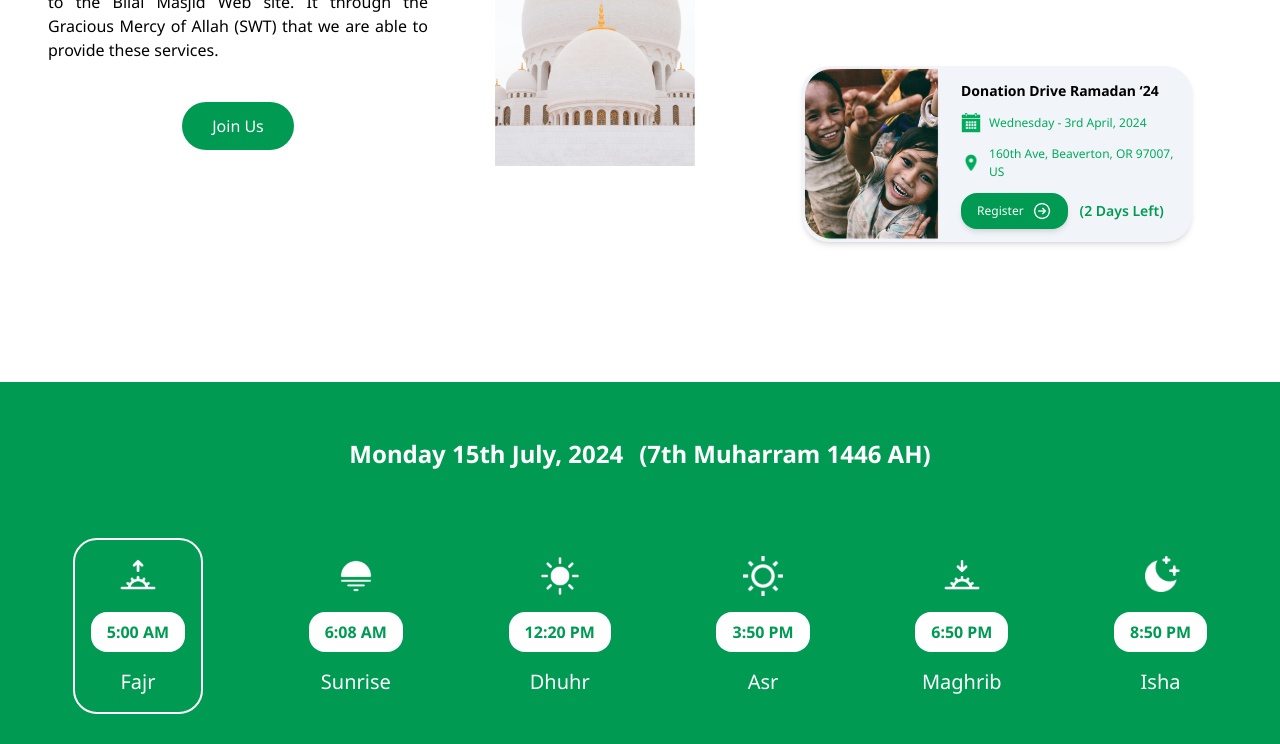
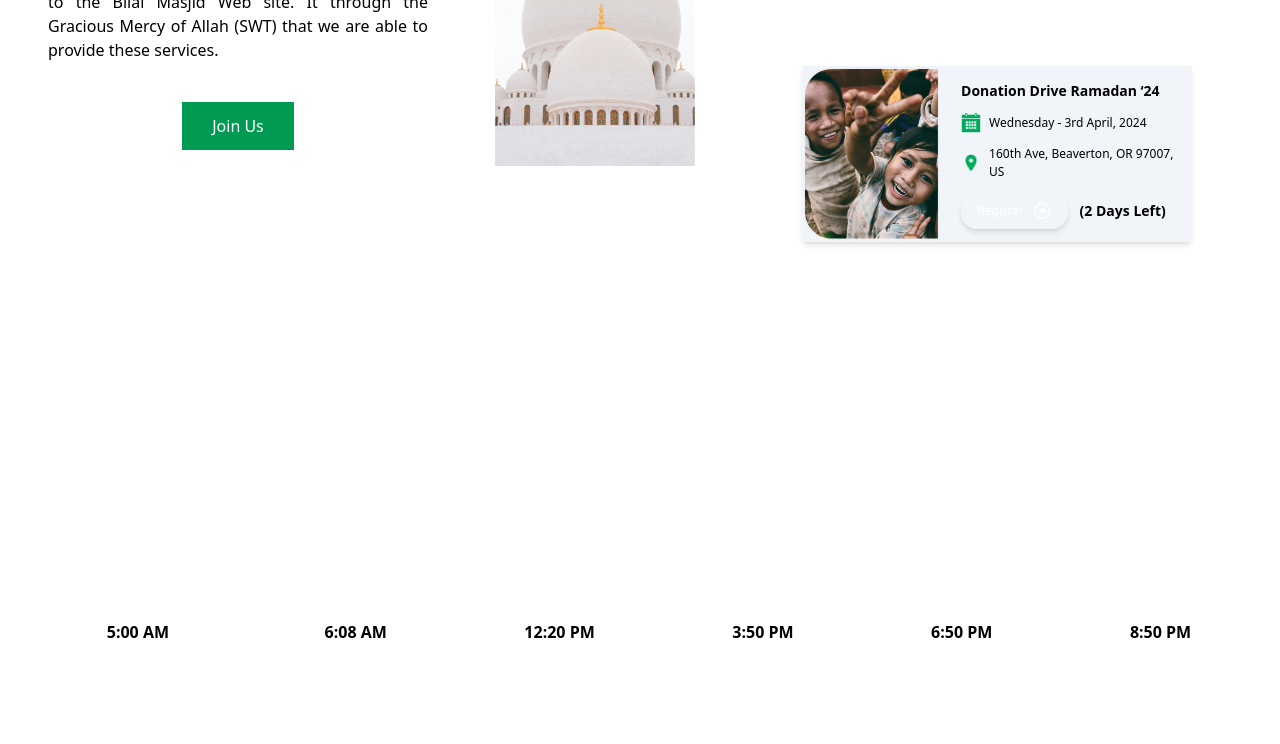
Before and after one commit to theobjectorientedguy/Mosque, a website: page src/index.html in a window 1280 px wide. Shown: the part 394-1138 px from the top of the page. Drawn offline with nearby package versions, Linux system fonts and the light colour scheme.

Commit message:
Update index.html

```diff
--- a/src/index.html
+++ b/src/index.html
@@ -4,7 +4,7 @@
     <meta charset="utf-8" />
     <meta name="viewport" content="initial-scale=1, width=device-width" />
 
-    <link rel="stylesheet" href="./output.css" />
+<!--     <link rel="stylesheet" href="./output.css" /> -->
     <link
       rel="stylesheet"
       href="https://fonts.googleapis.com/css2?family=Noto Sans:wght@400;600;700&display=swap"
```
